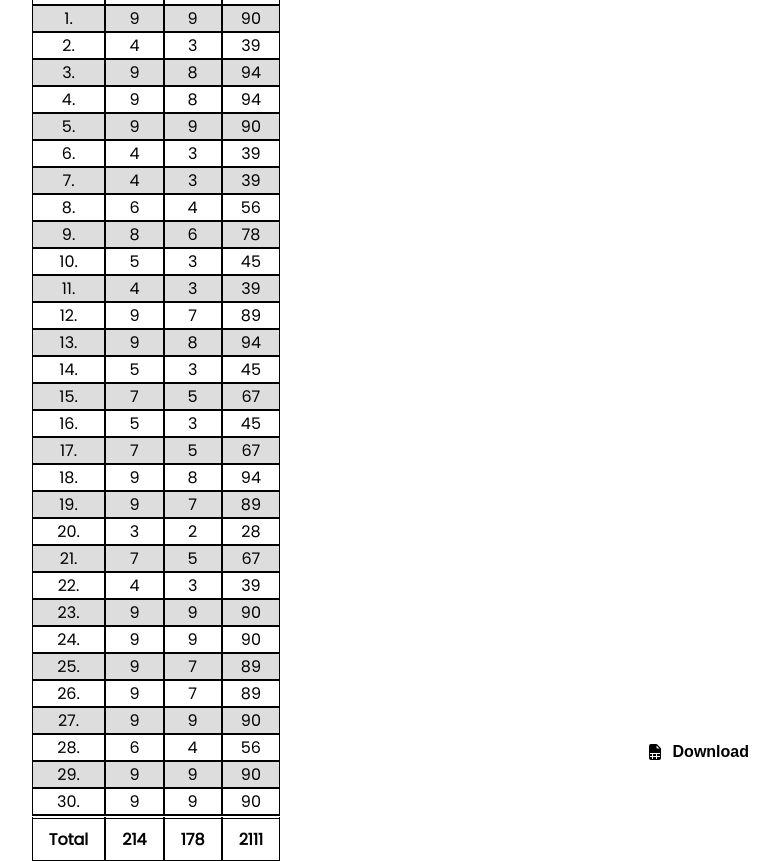
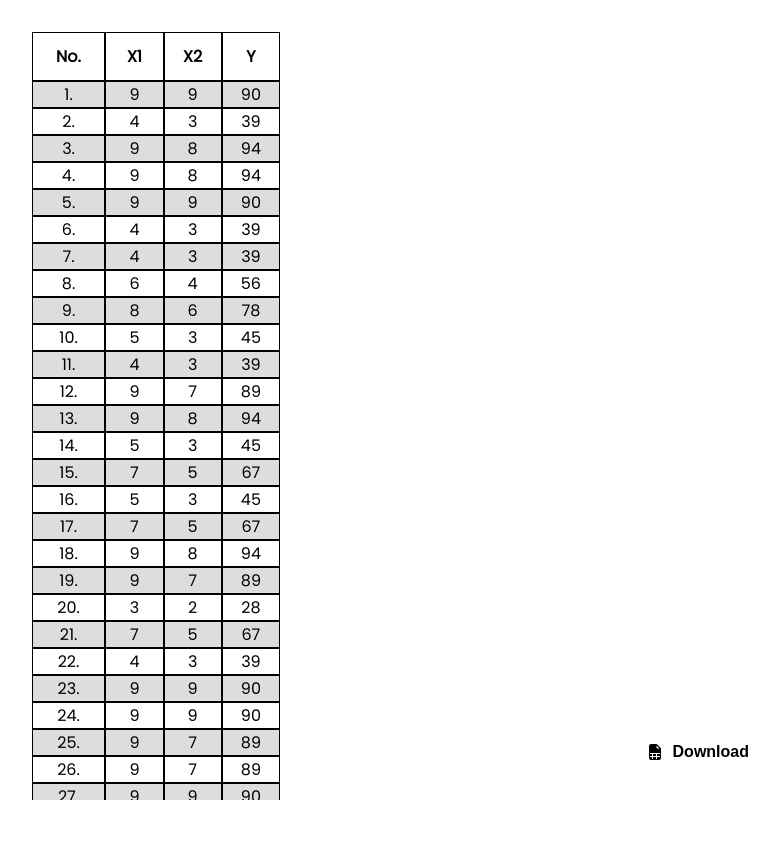
Before and after one commit to naufal-yafi/dummy-data, a plain HTML site: page index.html in a window 1280 px wide. Shown: the whole page, without its empty margins (484-1263 px from the left). After the commit the page ends 800 px from the top, so only its background shows below. Drawn offline with Linux system fonts and the light colour scheme.

Commit message:
update: fix bug hidden row table

```diff
--- a/assets/style.css
+++ b/assets/style.css
@@ -10,13 +10,15 @@
 }
 
 .container {
+    overflow: auto;
     display: flex;
-    justify-content: center;
+    justify-content: flex-start;
     align-items: center;
     flex-direction: column;
+    padding-top: 2rem;
+    padding-bottom: 2rem;
     width: 100%;
     height: 100vh;
-    padding-top: 1rem;
     font-family: Poppins;
 }
 
```
